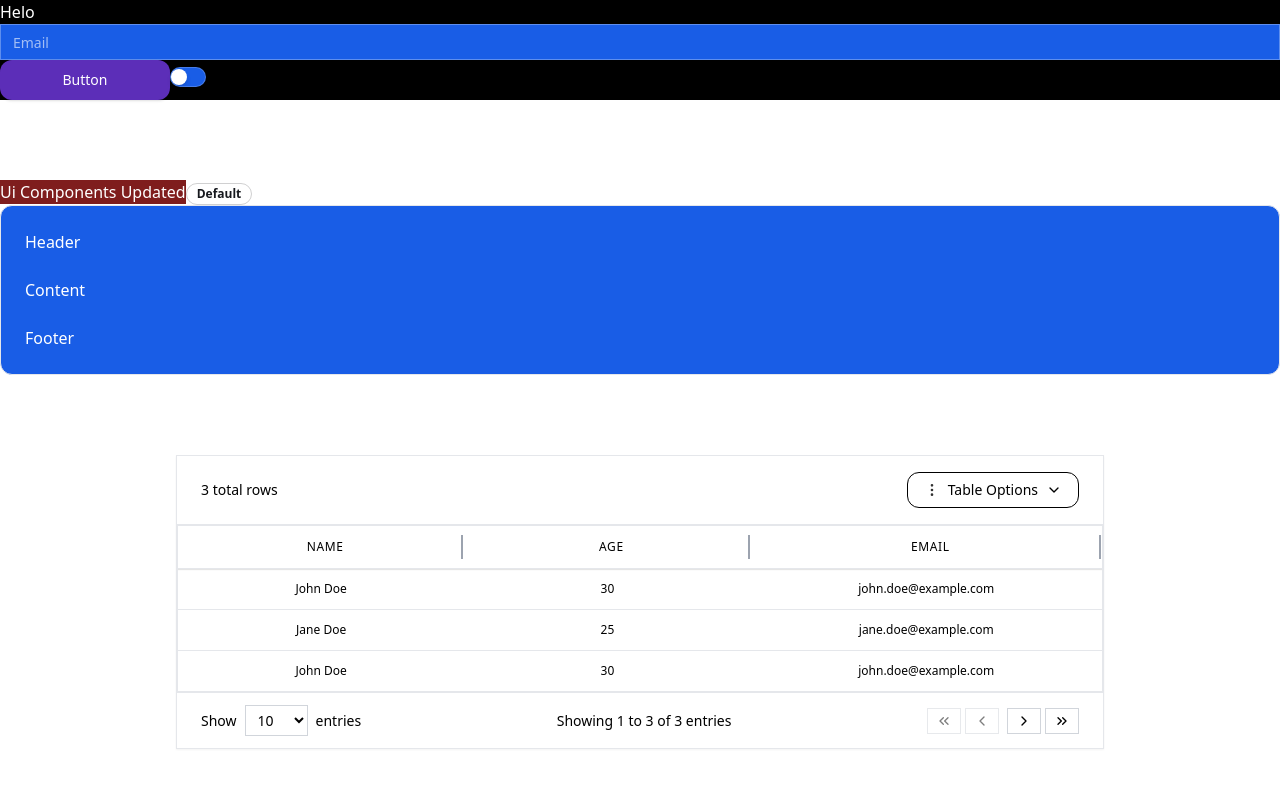
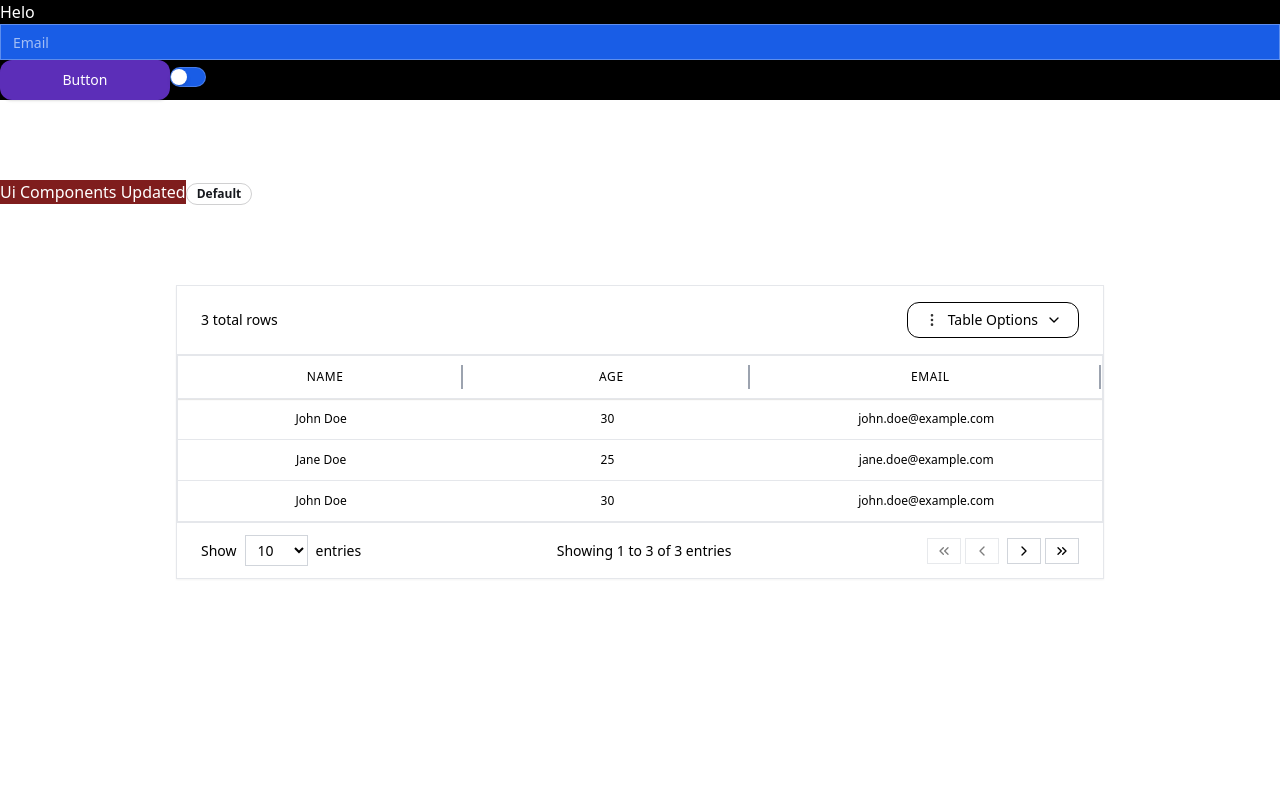
Before and after one commit to asadrafi1221/nextwave-stack, a Next.js app: page / in a window 1280 px wide. Shown: the top 788 px of the page. Built offline with nearby package versions, Linux system fonts and the light colour scheme.

Commit message:
cleanup(main.page.tsx): removed Card unused

```diff
--- a/app/(main)/page.tsx
+++ b/app/(main)/page.tsx
@@ -32,17 +32,7 @@ function Home() {
           </p>
         </Tooltip>
         <Badge variant="outline">Default</Badge>
-        <Card className="">
-          <Card.Header>
-            <p>Header</p>
-          </Card.Header>
-          <Card.Content>
-            <p>Content</p>
-          </Card.Content>
-          <Card.Footer>
-            <p>Footer</p>
-          </Card.Footer>
-        </Card>
+
 
 
 
```
